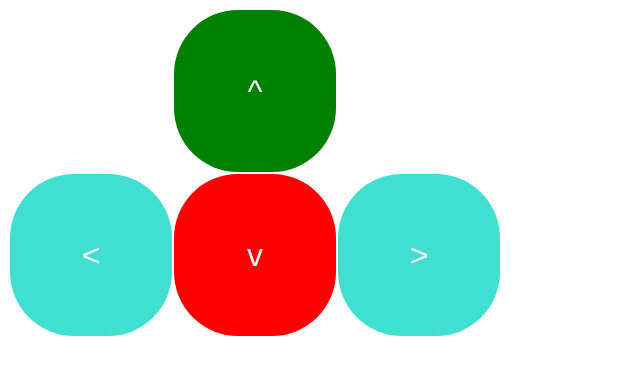
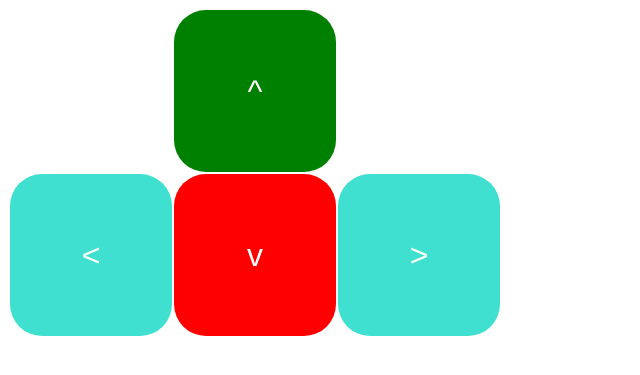
Before and after one commit to SinglePaper/RPi-electronics, a Flask app: page / in a window 1280 px wide. Shown: the top 375 px of the page, without its empty margins (0-640 px from the left). Run offline with Flask 2, Linux system fonts and the light colour scheme; some libraries are stand-ins or nearby versions.

Commit message:
Update style.css

```diff
--- a/static/styles/style.css
+++ b/static/styles/style.css
@@ -18,7 +18,7 @@ div#controls td.right {
 div#controls td {
     height: 5em;
     width: 5em;
-    border-radius: 2em;
+    border-radius: 1em;
     font-size: 2em;
 }
 td.up button, td.down button, td.left button, td.right button {
```
